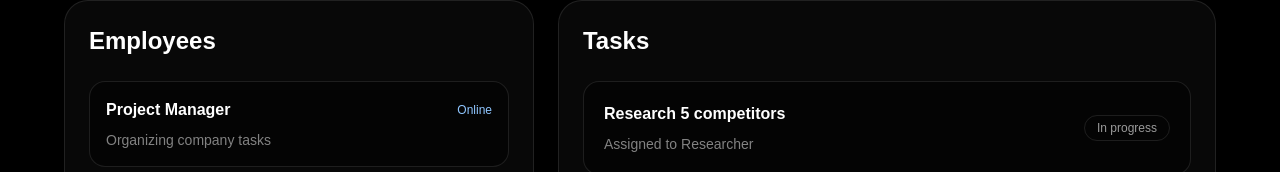
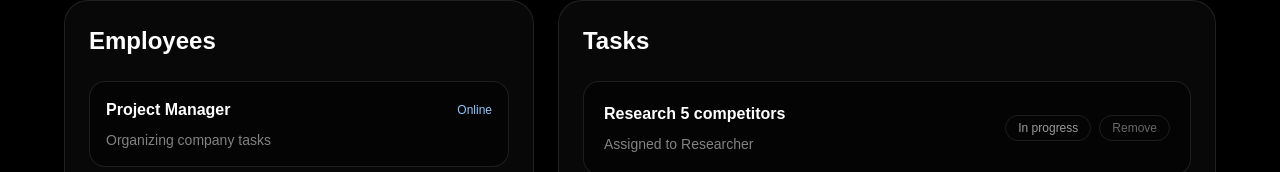
Before and after one commit to Finalexs/project-zero, a Next.js app in the folder app/: page /dashboard in a window 1280 px wide. Shown: the part 628-800 px from the top of the page. Built offline with nearby package versions, Linux system fonts and the light colour scheme.

Commit message:
Add dashboard task removal

```diff
--- a/app/src/app/dashboard/page.tsx
+++ b/app/src/app/dashboard/page.tsx
@@ -145,7 +145,7 @@ export default function DashboardPage() {
             <h2 className="text-2xl font-bold">Tasks</h2>
 
             <div className="mt-6 space-y-4">
-              {tasks.map((task) => (
+              {tasks.map((task, index) => (
                 <div
                   key={task.title}
                   className="rounded-2xl border border-white/10 bg-black/40 p-5"
@@ -158,9 +158,21 @@ export default function DashboardPage() {
                       </p>
                     </div>
 
-                    <span className="rounded-full border border-white/10 px-3 py-1 text-xs text-white/60">
-                      {task.status}
-                    </span>
+                    <div className="flex items-center gap-2">
+  <span className="rounded-full border border-white/10 px-3 py-1 text-xs text-white/60">
+    {task.status}
+  </span>
+
+  <button
+    type="button"
+    onClick={() => {
+      setTasks(tasks.filter((_, taskIndex) => taskIndex !== index));
+    }}
+    className="rounded-full border border-white/10 px-3 py-1 text-xs text-white/40 hover:text-white"
+  >
+    Remove
+  </button>
+</div>
                   </div>
                 </div>
               ))}
```
